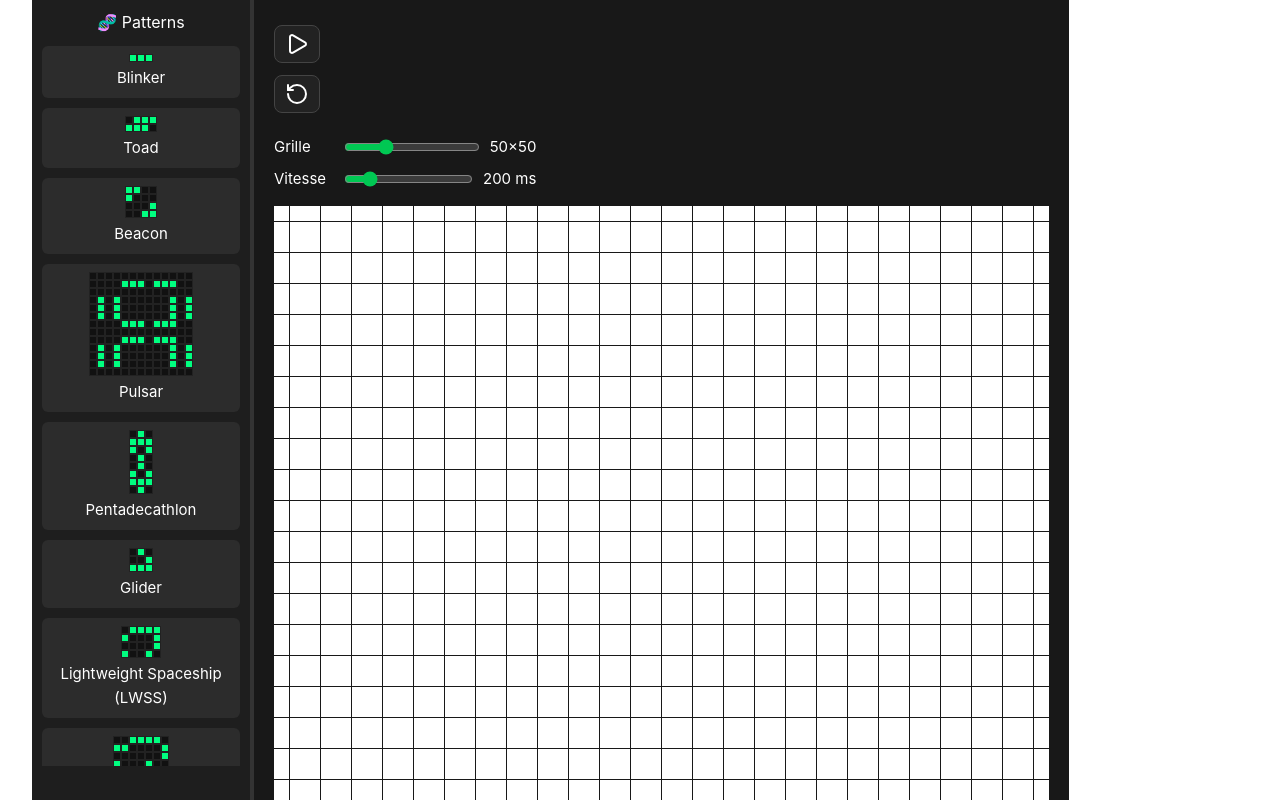
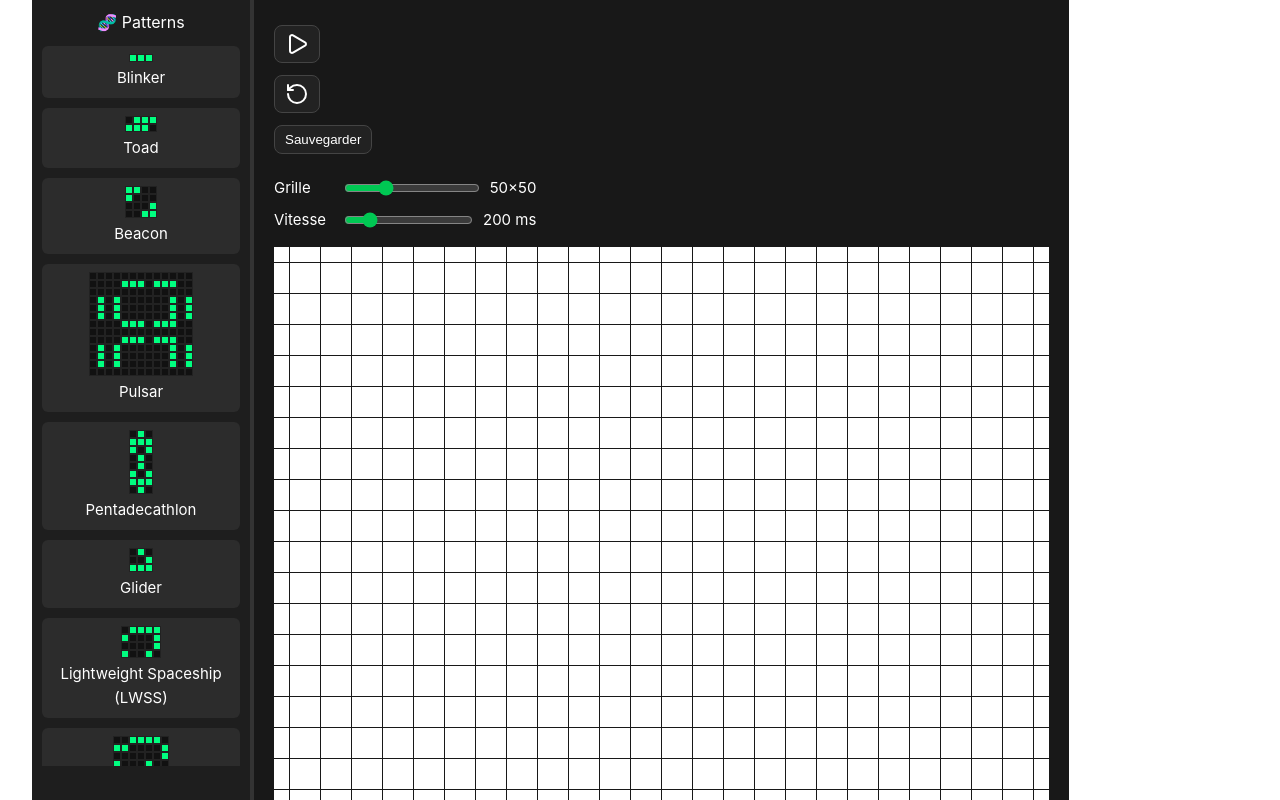
Before and after one commit to QuillG/JeuDeLaVie, a Vue app: page / in a window 1280 px wide. Built offline with nearby package versions, Linux system fonts and the light colour scheme.

Commit message:
Save grid json

```diff
--- a/src/components/GameGrid.vue
+++ b/src/components/GameGrid.vue
@@ -94,6 +94,25 @@ watch(speed, () => {
 
 // 🧹 Nettoyage
 onUnmounted(() => clearInterval(interval))
+
+
+function saveGrid() {
+  const data = {
+    size: gridSize.value,
+    grid: game.grid
+  }
+
+  const blob = new Blob([JSON.stringify(data, null, 2)], { type: 'application/json' })
+  const url = URL.createObjectURL(blob)
+
+  const a = document.createElement('a')
+  a.href = url
+  a.download = `grid_${gridSize.value}x${gridSize.value}.json`
+  a.click()
+
+  URL.revokeObjectURL(url)
+}
+
 </script>
 
 <template>
@@ -104,6 +123,9 @@ onUnmounted(() => clearInterval(interval))
       </button>
       <button @click="reset">
         <RotateCcw />
+      </button>
+      <button @click="saveGrid">
+        Sauvegarder
       </button>
       <div class="sliders">
         <div class="slider-group">
@@ -121,20 +143,12 @@ onUnmounted(() => clearInterval(interval))
     </div>
 
     <!-- 🟢 Grille -->
-    <div
-      class="grid"
-      :style="{
-        gridTemplateColumns: `repeat(${gridSize}, ${cellSize}px)`,
-        gridTemplateRows: `repeat(${gridSize}, ${cellSize}px)`
-      }"
-    >
+    <div class="grid" :style="{
+      gridTemplateColumns: `repeat(${gridSize}, ${cellSize}px)`,
+      gridTemplateRows: `repeat(${gridSize}, ${cellSize}px)`
+    }">
       <template v-for="(row, r) in grid" :key="r">
-        <div
-          v-for="(cell, c) in row"
-          :key="`${r}-${c}`"
-          :class="['cell', { alive: cell === 1 }]"
-          @click="toggleCell(r, c)"
-        ></div>
+        <div v-for="(cell, c) in row" :key="`${r}-${c}`" :class="['cell', { alive: cell === 1 }]" @click="toggleCell(r, c)"></div>
       </template>
     </div>
   </div>
```
